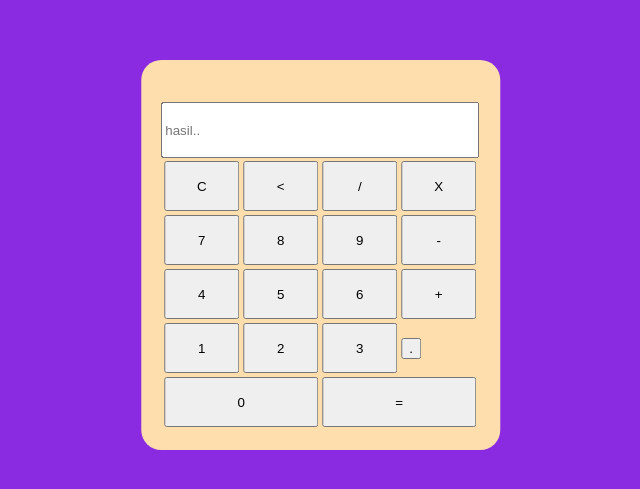
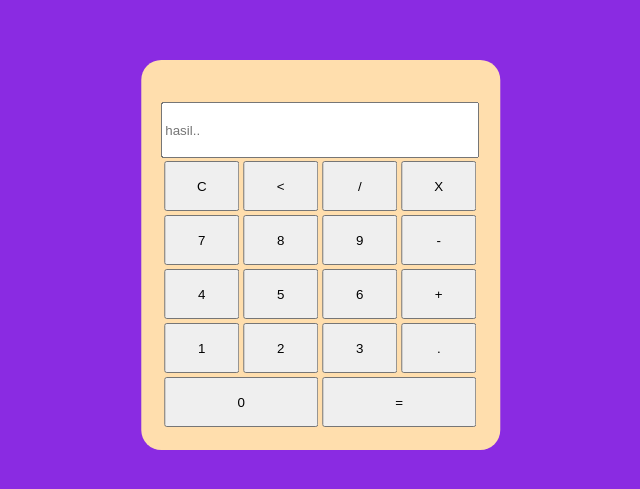
Before and after one commit to robbyfa71/Robbycashierfga.io, a plain HTML site: page index.html in a window 1280 px wide. Shown: the part 145-634 px from the top of the page, without its empty margins (319-959 px from the left). Drawn offline with Linux system fonts and the light colour scheme.

Commit message:
Update index.html

```diff
--- a/index.html
+++ b/index.html
@@ -36,7 +36,7 @@
 				<td><input type="button" class="button" value="1" onclick="insert('1')"></td>
 				<td><input type="button" class="button" value="2" onclick="insert('2')"></td>
 				<td><input type="button" class="button" value="3" onclick="insert('3')"></td>
-				<td><input type="button" class="buttn" value="." onclick="insert('.')"></td>
+				<td><input type="button" class="button" value="." onclick="insert('.')"></td>
 			</tr>
 			<tr>
 				<td colspan="2"><input style="width:100%" type="button" class="button" value="0" onclick="insert('0')"></td>
```
